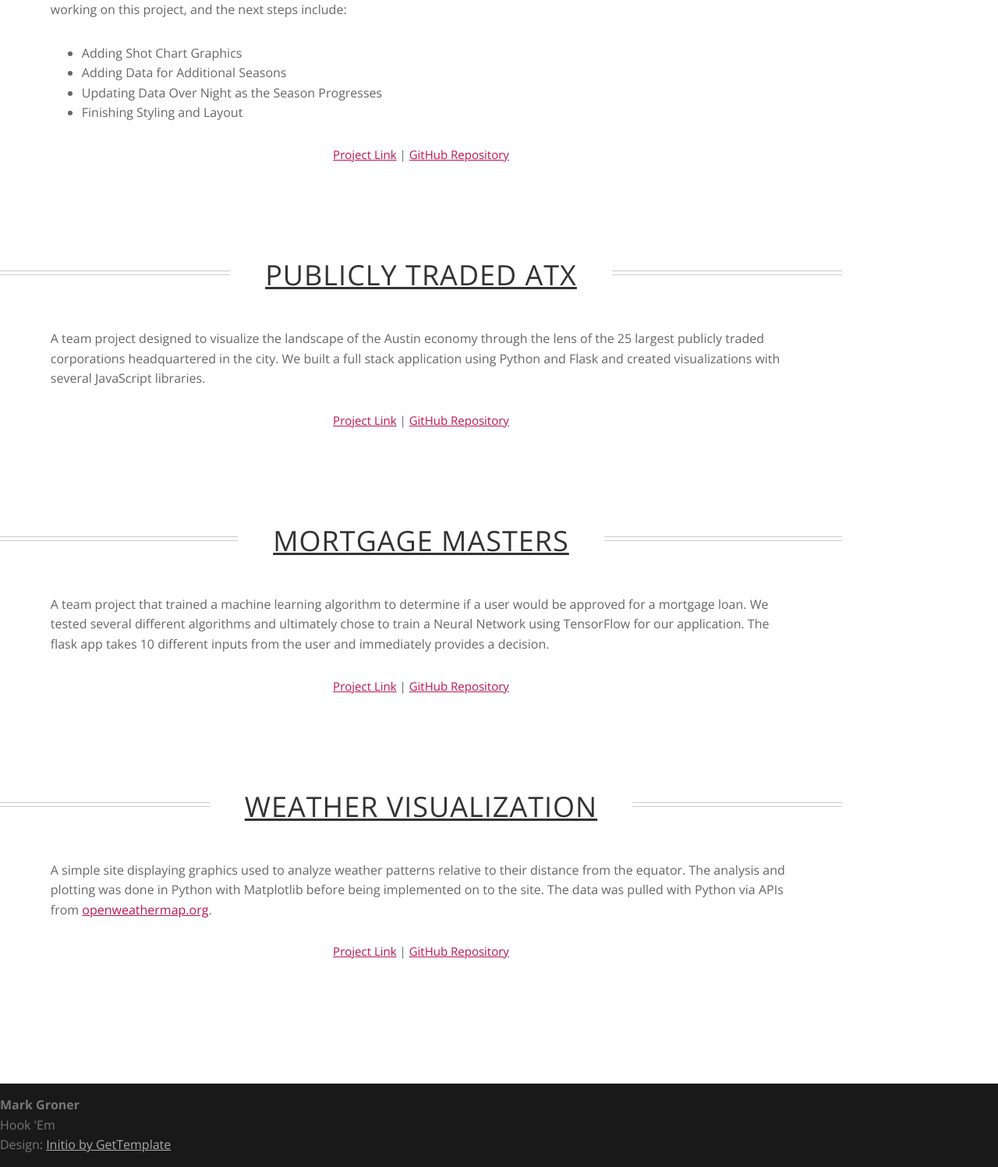
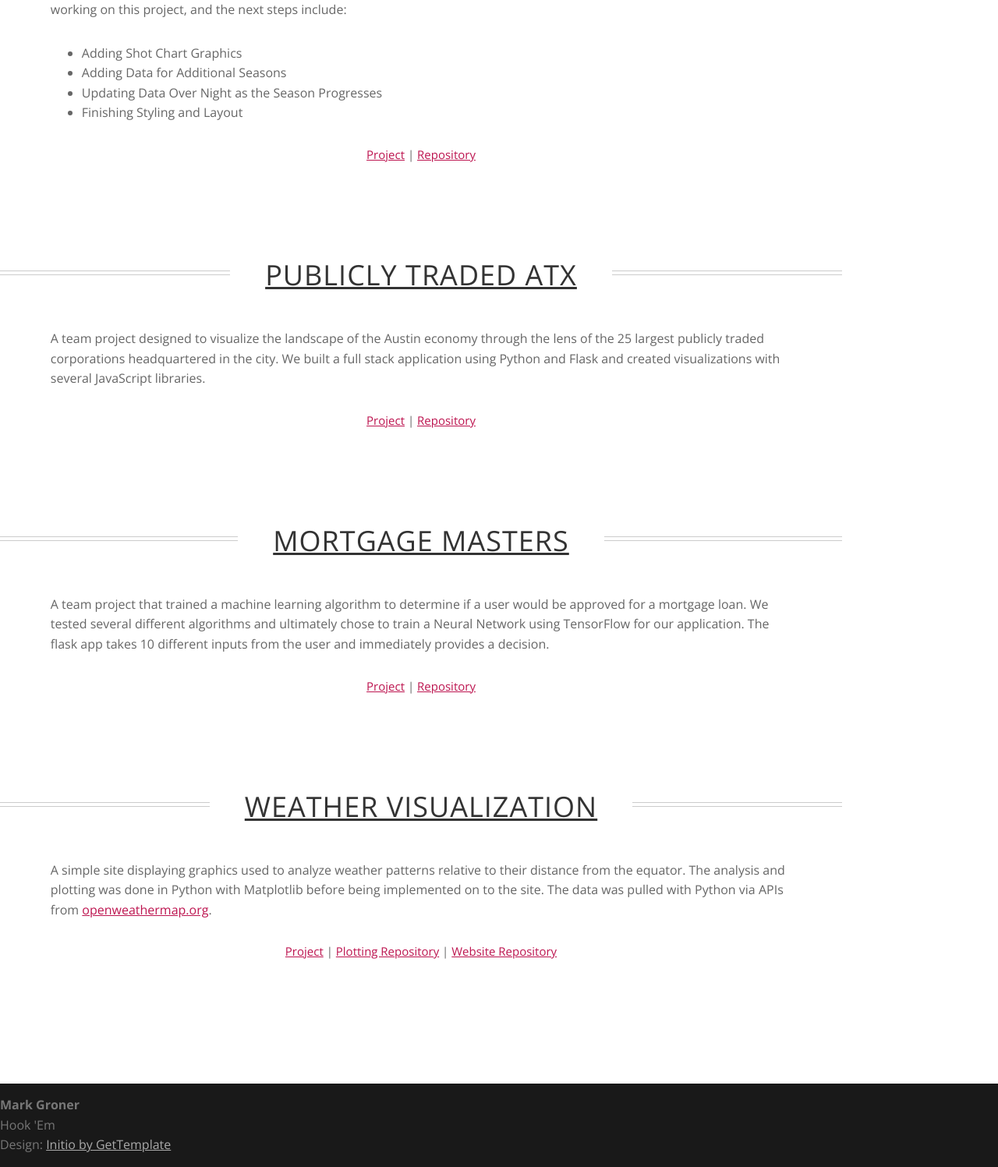
Before and after one commit to markgroner/portfolio, a Flask app: page /projects in a window 1280 px wide. Shown: the part 1093-2590 px from the top of the page at 78% size. Run offline with Flask 2, Linux system fonts and the light colour scheme; parts of the project's set-up code (start-up, migrations or seed data) failed here and were passed over; some libraries are stand-ins or nearby versions; some web fonts are replaced.

Commit message:
updated wording for project and repo

```diff
--- a/templates/projects.html
+++ b/templates/projects.html
@@ -82,9 +82,9 @@
 			</p>
 			<center>
 				<div class="row">
-					<a href="nba/lineup_comparison" target="_blank">Project Link</a>
+					<a href="nba/lineup_comparison" target="_blank">Project</a>
 						|
-					<a href="https://github.com/markgroner/portfolio" target="_blank">GitHub Repository</a>
+					<a href="https://github.com/markgroner/portfolio" target="_blank">Repository</a>
 				</div>
 			</center>
 			<br></br>
@@ -102,9 +102,9 @@
 			</p>
 			<center>
 				<div class="row">
-					<a href="https://atxpubliccompanies.herokuapp.com/" target="_blank">Project Link</a>
+					<a href="https://atxpubliccompanies.herokuapp.com/" target="_blank">Project</a>
 						|
-					<a href="https://github.com/jijivjacob1/publicly-traded-atx" target="_blank">GitHub Repository</a>
+					<a href="https://github.com/jijivjacob1/publicly-traded-atx" target="_blank">Repository</a>
 				</div>
 			</center>
 			<br></br>
@@ -123,9 +123,9 @@
 			</p>
 			<center>
 				<div class="row">
-					<a href="https://mortgage-masters.herokuapp.com/" target="_blank">Project Link</a>
+					<a href="https://mortgage-masters.herokuapp.com/" target="_blank">Project</a>
 						|
-					<a href="https://github.com/bharnats/Mortgage_Masters" target="_blank">GitHub Repository</a>
+					<a href="https://github.com/bharnats/Mortgage_Masters" target="_blank">Repository</a>
 				</div>
 			</center>
 			<br></br>
@@ -143,9 +143,11 @@
 			</p>
 			<center>
 				<div class="row">
-					<a href="https://markgroner.github.io/latitudinal_weather_viz_site/" target="_blank">Project Link</a>
+					<a href="https://markgroner.github.io/latitudinal_weather_viz_site/" target="_blank">Project</a>
 						|
-					<a href="https://github.com/markgroner/latitudinal_weather_viz_site" target="_blank">GitHub Repository</a>
+					<a href="https://github.com/markgroner/equator_weather" target="_blank">Plotting Repository</a>
+						|
+					<a href="https://github.com/markgroner/latitudinal_weather_viz_site" target="_blank">Website Repository</a>
 				</div>
 			</center>
 			<br></br>
```
